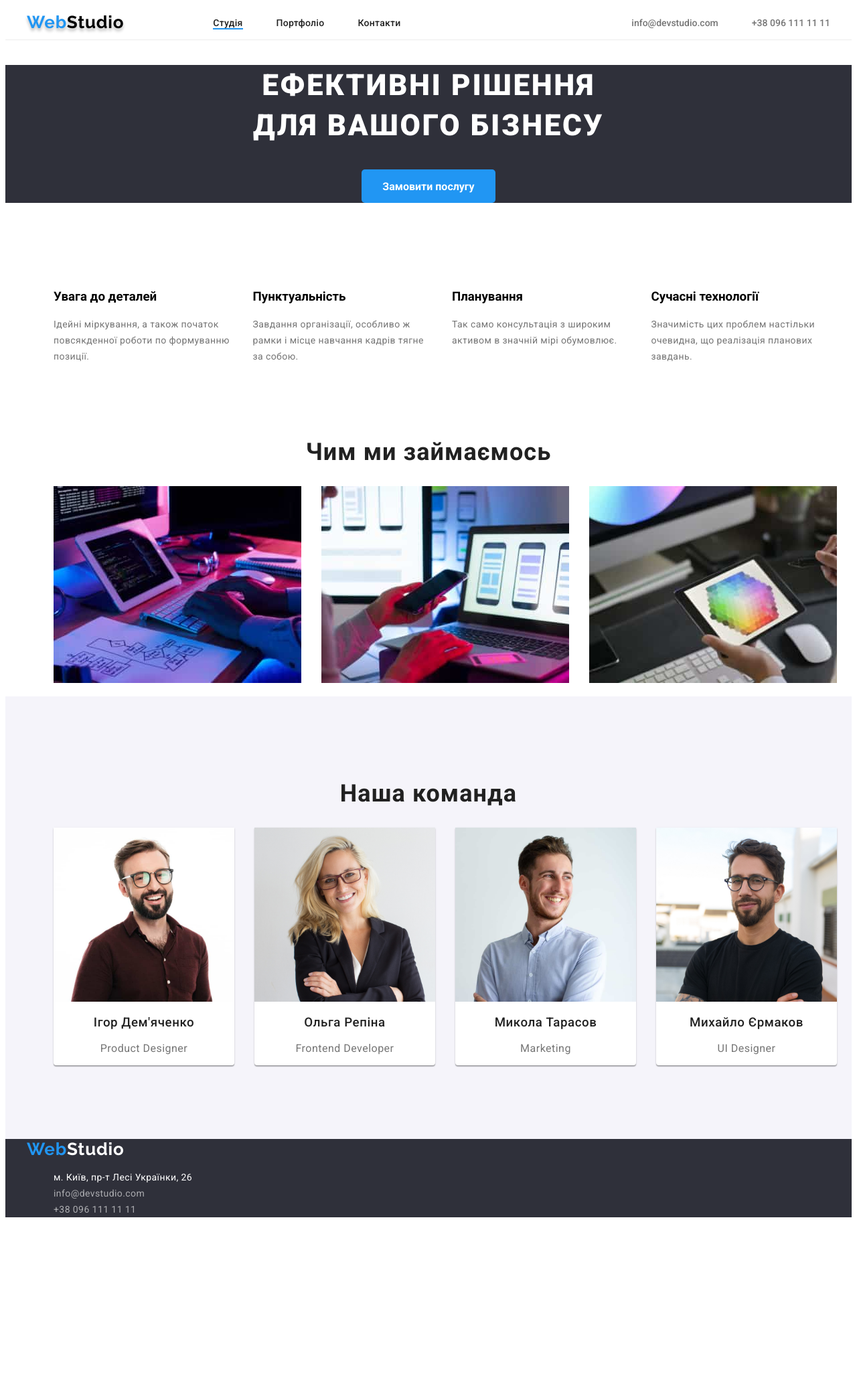
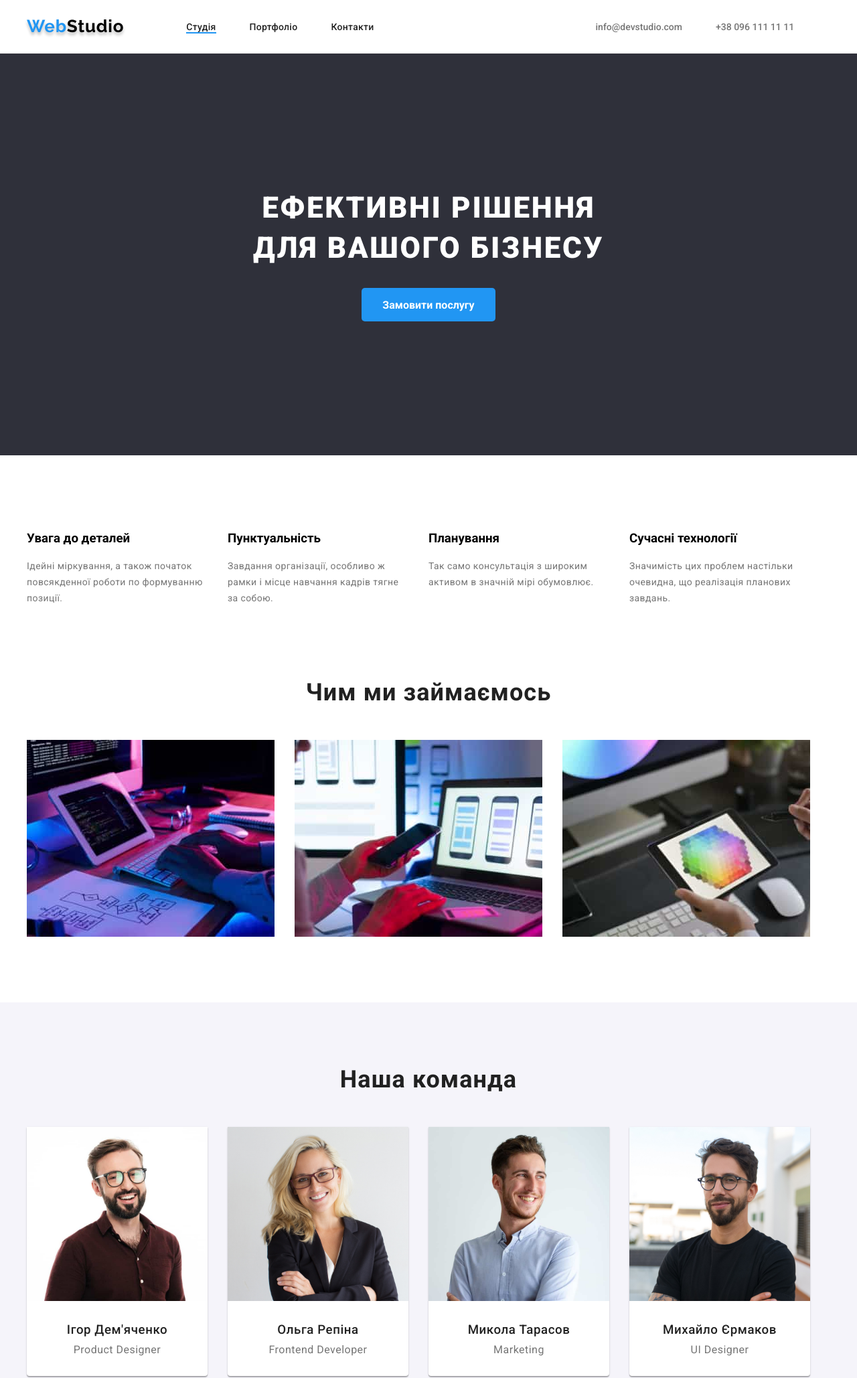
Before and after one commit to DTerenz/goit-markup-hw-03, a plain HTML site: page index.html in a window 1280 px wide. Shown: the top 2058 px of the page at 67% size. Before the commit the page ends 1832 px from the top, so only its background shows below. Drawn offline with Linux system fonts and the light colour scheme.

Commit message:
Add files via upload

```diff
--- a/css/portpholio.css
+++ b/css/portpholio.css
@@ -14,7 +14,6 @@
 }
 
 .header-container{
-  justify-content: space-between;
   display: flex;
   align-items: center;
 }
@@ -48,6 +47,9 @@
 /* end logo */
 
 .header {
+  border-bottom: 1px solid #ececec;
+  padding-top: 24px;
+  padding-bottom: 24px;
 }
 
 /*  navigation  */
@@ -67,6 +69,8 @@
   margin-right: 50px;
 }
 .name-card {
+  margin: 0px;
+  padding: 0px;
   font-weight: bold;
   font-size: 18px;
   line-height: 36px;
@@ -78,6 +82,8 @@
   margin-right: 50px;
 }
 .name-filter {
+  margin: 0px;
+  padding: 0px;
   font-size: 16px;
   line-height: 30px;
   letter-spacing: 0.03em;
@@ -94,13 +100,15 @@
 }
 .studio {
 }
-.portpholio {
-  border-bottom:2px solid #2196f3;
+ul{
+  padding: 0px;
+  margin: 0px;
 }
 
 .contacts-menu {
   list-style: none;
   display: flex;
+  padding-left: 331px;
 }
 
 .contacts-menu-item {
@@ -126,6 +134,8 @@ body {
 /* buttons  */
 
 .filter-button {
+  padding: 0px;
+  margin: 0px;
   list-style: none;
   display: flex;
  margin-left: 280px;
@@ -209,13 +219,16 @@ img {
 }
 
 .list {
-  margin-top: 54px;
+  padding: 0px;
+  margin: 0px;
+  margin-top: 50px;
+
 }
 
 .list-item {
+  margin: 0px;
+  padding: 0px;
   display: inline-block;
-  background: #ffffff;
-  border: 1px solid #eeeeee;
   box-sizing: border-box;
 }
 
@@ -226,6 +239,10 @@ img {
 
 .title-box{
 padding-left: 24px;
+background: #ffffff;
+border-right: 1px solid #eeeeee;
+border-left: 1px solid #eeeeee;
+border-bottom: 1px solid #eeeeee;
 }
 
 /*  end projects  */
@@ -236,7 +253,6 @@ padding-left: 24px;
 }
 
 .end-logo {
-  display: flex;
   text-decoration: none;
   font-family: Raleway;
   font-style: normal;
@@ -245,9 +261,9 @@ padding-left: 24px;
   line-height: 31px;
   letter-spacing: 0.03em;
   color: #2196f3;
+  margin-bottom: 20px;
 }
 .logo-studio {
-  display: flex;
   color: #ffffff;
   font-family: Raleway;
   font-style: normal;
@@ -257,7 +273,6 @@ padding-left: 24px;
   letter-spacing: 0.03em;
 }
 .contact {
-
   list-style: none;
   font-style: normal;
   font-weight: normal;
@@ -265,6 +280,8 @@ padding-left: 24px;
   line-height: 24px;
   letter-spacing: 0.03em;
   color: #ffffff;
+  margin: 0px;
+  padding: 0px;
 }
 .contacts-end {
   font-style: normal;
--- a/css/styles.css
+++ b/css/styles.css
@@ -40,9 +40,10 @@
 
 .header {
   border-bottom: 1px solid #ececec;
+  padding-top: 24px;
+  padding-bottom: 24px;
 }
 .header-container {
-  justify-content: space-between;
   display: flex;
   align-items: center;
 }
@@ -86,9 +87,10 @@
 .contacts-menu {
   list-style: none;
   display: flex;
+  padding-left: 331px;
 }
 
-.mail-link {
+.menu-item-contact:not(:last-child) {
   margin-right: 50px;
 }
 .menu-item-contact:last-child {
@@ -112,9 +114,12 @@
 
 /*  hero  */
 .background-head {
+  padding-top: 200px;
+  padding-bottom: 200px;
   background: #2f303a;
 }
 .effect {
+  margin: 0px;
   font-family: Roboto;
   font-style: normal;
   font-weight: 900;
@@ -132,6 +137,7 @@ button {
   height: 50px;
 }
 .model-btn {
+  margin-top: 30px;
   border-radius: 5px;
   font-weight: bold;
   font-size: 16px;
@@ -149,12 +155,13 @@ button {
 /*  our specifics  */
 
 .spacifics-lict-items {
+  margin: 0px;
+  padding: 0px;
   list-style: none;
   display: flex;
 }
 .item-list {
   width: 270px;
-  height: 101px;
 }
 
 .item-list:not(:last-child) {
@@ -169,12 +176,20 @@ button {
 }
 body {
   font-family: Roboto;
+  margin: 0px;
+}
+ul{
+  padding: 0px;
+  margin: 0px;
 }
 
 /*  end our specifics  */
 
 /*  gallery  */
 .gallery {
+  margin: 0px;
+  padding: 0px;
+  padding-bottom: 94px;
 }
 .images {
 }
@@ -188,6 +203,9 @@ body {
   font-family: Roboto;
   weight: 700;
   color: #212121;
+  margin-bottom: 50px;
+  margin-top: 0px;
+  margin-bottom: 50px;
 }
 .images-item {
   list-style: none;
@@ -212,12 +230,16 @@ body {
   font-family: Roboto;
   weight: 700;
   color: #212121;
+  margin: 0px;
+  margin-bottom: 50px;
 }
 
 .our-team-bloc {
   background: #f5f4fa;
 }
 .team-list {
+  margin: 0px;
+  padding: 0px;
   list-style: none;
   display: flex;
 }
@@ -242,7 +264,8 @@ body {
   line-height: 19px;
   text-align: center;
   letter-spacing: 0.03em;
-
+  margin: 0px;
+  margin-bottom: 10px;
   color: #212121;
 }
 
@@ -251,10 +274,13 @@ body {
   line-height: 19px;
   text-align: center;
   letter-spacing: 0.03em;
-
+  margin: 0px;
   color: #757575;
 }
-
+.worker-bloc{
+  margin-top: 30px;
+  margin-bottom: 30px;
+}
 /*  end our team  */
 
 /*  footer  */
@@ -263,7 +289,6 @@ body {
 }
 
 .end-logo {
-  display: flex;
   text-decoration: none;
   font-family: Raleway;
   font-style: normal;
@@ -272,6 +297,7 @@ body {
   line-height: 31px;
   letter-spacing: 0.03em;
   color: #2196f3;
+  margin-bottom: 20px;
 }
 .logo-studio {
   color: #ffffff;
@@ -289,6 +315,8 @@ body {
   line-height: 24px;
   letter-spacing: 0.03em;
   color: #ffffff;
+  margin: 0px;
+  padding: 0px;
 }
 .contacts-end {
   font-style: normal;
@@ -311,4 +339,5 @@ body {
   color: #ffffff;
   text-decoration: none;
 }
+
 /*  end footer  */
```
